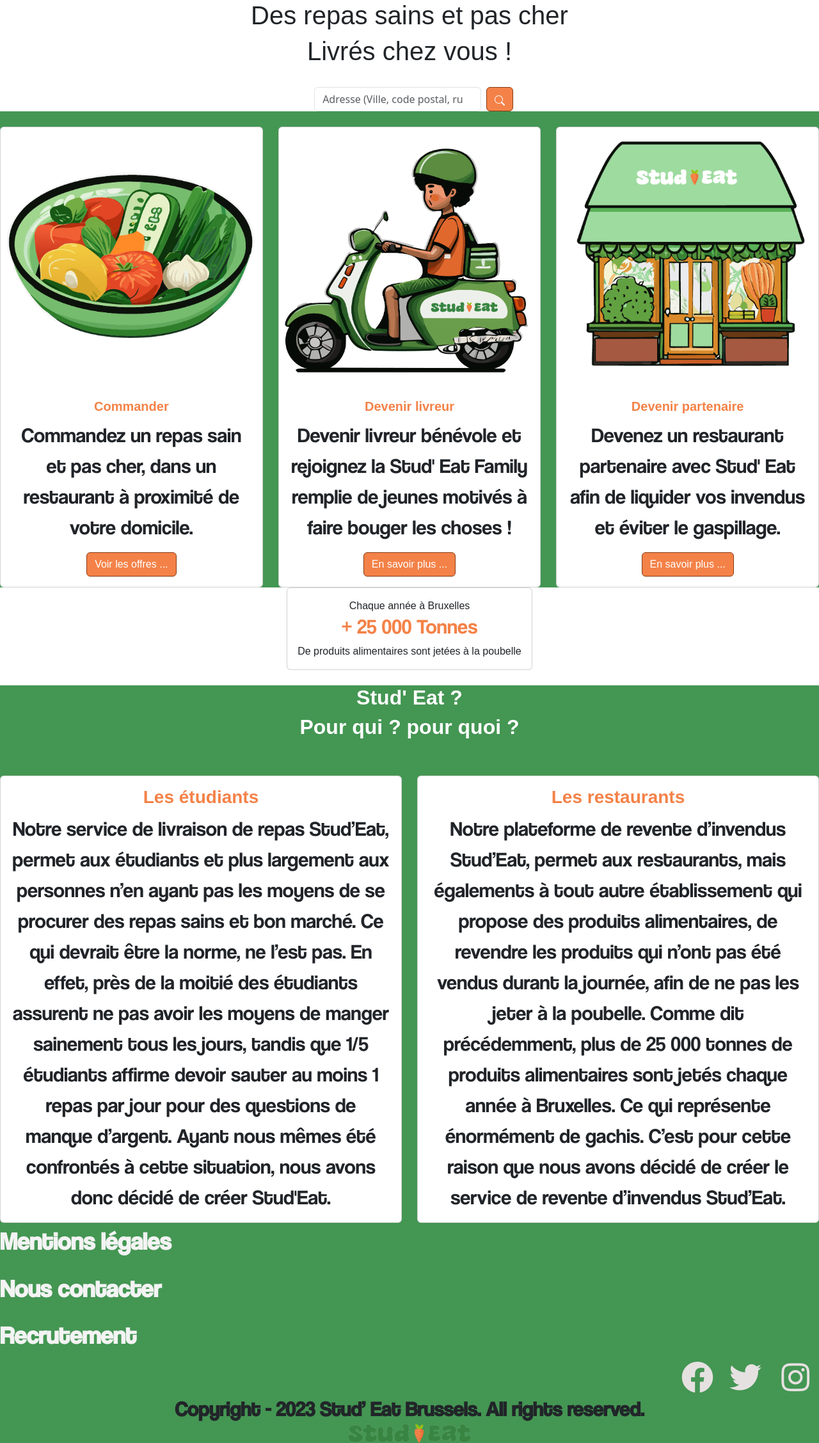
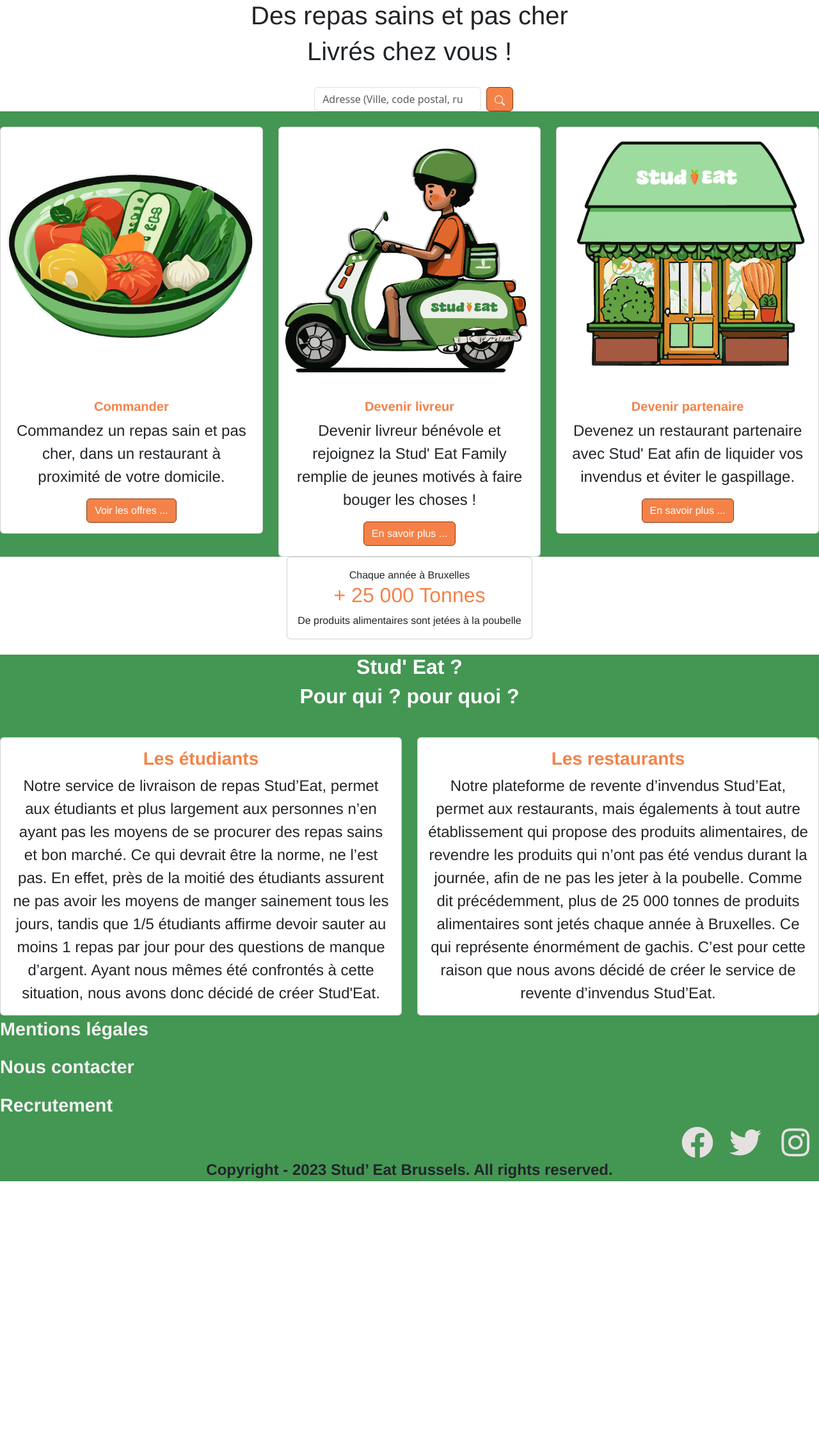
Before and after one commit to BryanGdss/projet2-studeat, a PHP site: page / in a window 1280 px wide. Shown: the part 98-2353 px from the top of the page at 64% size. After the commit the page ends 1944 px from the top, so only its background shows below. Run offline with PHP 8.4, Linux system fonts and the light colour scheme; some libraries are stand-ins or nearby versions.

Commit message:
Modification des fonts

```diff
--- a/index.html
+++ b/index.html
@@ -147,7 +147,7 @@
     <p><a class="liens" href="livraison.html">Recrutement</a></p>
 
     <div class="Social-media">
-      <a class="RS" href="#"><i class="fab fa-facebook"></i></a>
+      <a class="RS" href=""><i class="fab fa-facebook"></i></a>
       <a class="RS" href="#"><i class="fab fa-twitter"></i></a>
       <a class="RS" href="#"><i class="fab fa-instagram"></i></a>
 
@@ -156,7 +156,7 @@
 
 
     <div>Copyright - 2023 Stud’ Eat Brussels. All rights reserved.</div>
-    <img class="footerimg" src="images/logo.png" alt="L'image ne s'affiche pas" >
+
     </footer>
     <script src="https://cdn.jsdelivr.net/npm/bootstrap@5.3.2/dist/js/bootstrap.bundle.min.js" integrity="sha384-C6RzsynM9kWDrMNeT87bh95OGNyZPhcTNXj1NW7RuBCsyN/o0jlpcV8Qyq46cDfL" crossorigin="anonymous"></script>
 </body>
--- a/styles/style.css
+++ b/styles/style.css
@@ -1,11 +1,8 @@
-@font-face {
-  font-family: 'Coolvetica';
-  src: url('fonts/coolvetica rg.otf');
-}
+
 
 body{
-  font-family:'Coolvetica';
-  font-size: 1rem;
+  font-family: Helvetica;
+  font-size: 1.5rem;
 }
 
 #corps{
@@ -15,23 +12,24 @@
 }
 
 h1{
-font-family: Arial, Helvetica, sans-serif;
+font-family: Helvetica, sans-serif;
 text-align: center;
-
+font-weight: bold;
 }
 
 h2{
-font-family: Arial, Helvetica, sans-serif;
+font-family: Helvetica, sans-serif;
 text-align: center;
+font-weight: bold;
 }
 
 .card{
 text-align: center;
-font-family: Arial, Helvetica, sans-serif;
+font-family: Helvetica, sans-serif;
 }
 .card p{
-  font-family:'Coolvetica';
-font-size: 2rem;
+font-family:Helvetica;
+font-size: 1.5rem;
 }
 
 .card a {
@@ -44,8 +42,8 @@
 }
 
 .text{
-font-family:'Coolvetica';
-font-size: 2rem;
+font-family:Helvetica;
+font-size: 1.5rem;
 text-align: center;
 background-color: #449653;
 
@@ -53,7 +51,6 @@
 }
 .text h2{
  font-weight: bold;
-
   align-items: center;
   }
 .nav-item a{
@@ -85,7 +82,7 @@
 
 .card h2 {
 color: #F48248;
-font-family:'Coolvetica';
+font-family:Helvetica;
 }
 
 .text h2{
@@ -235,10 +232,10 @@
 
 }
 footer{
-  font-family: 'Coolvetica';
+  font-family: Helvetica;
 background-color: #449653;
 font-weight: bold;
-font-size: 2rem;
+font-size: 1.5rem;
 }
 
 footer .liens{
```
